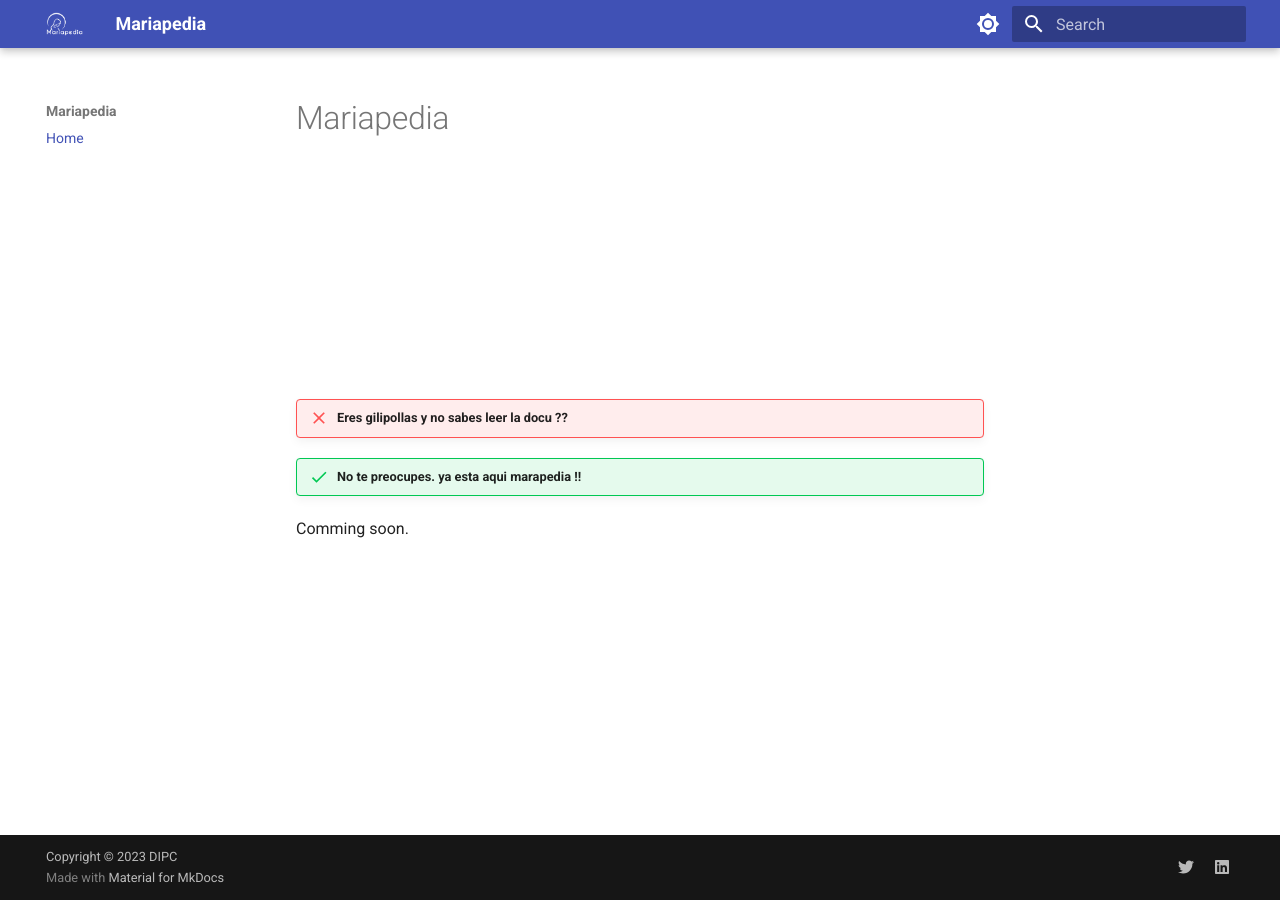
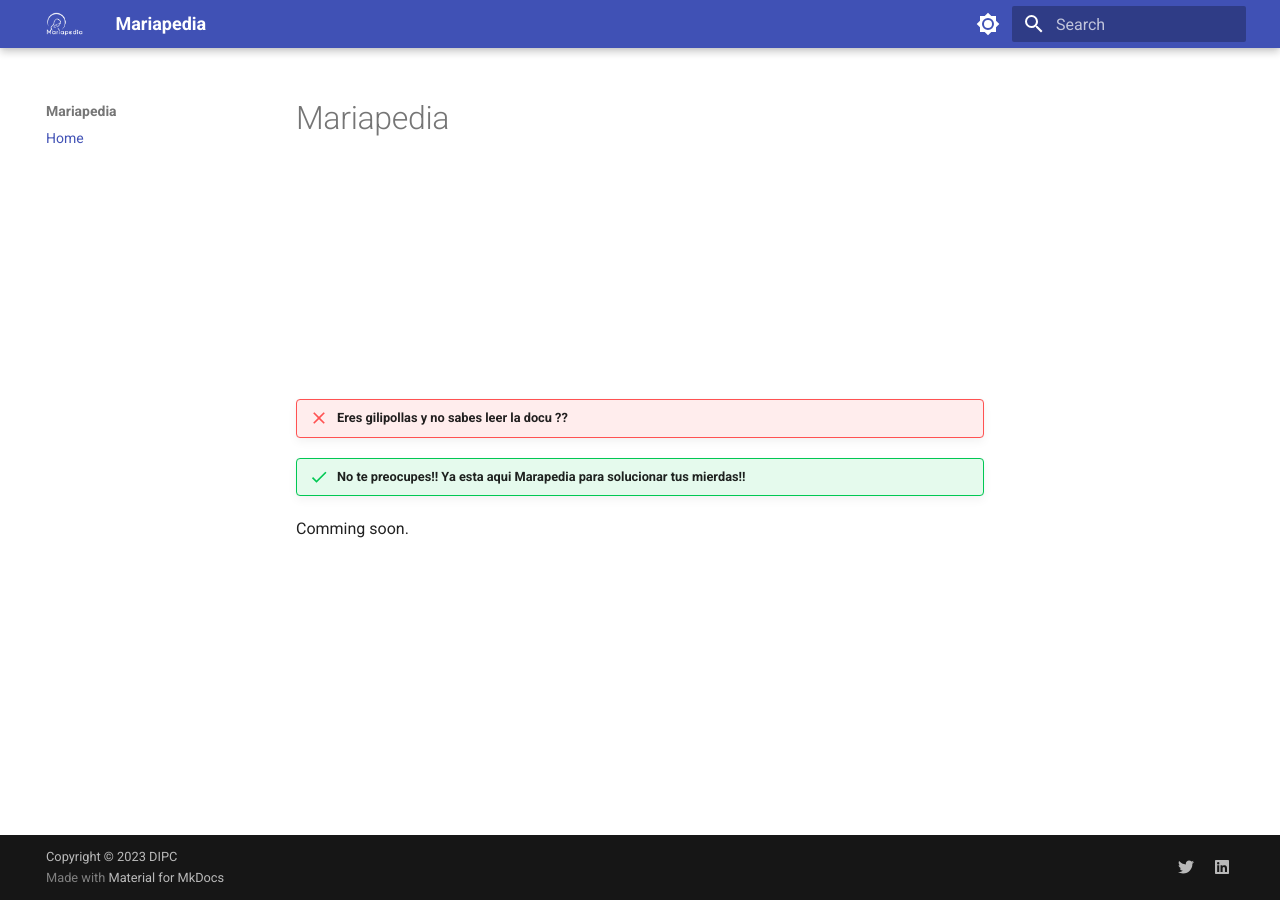
Before and after one commit to iortizdeluzu/mariapeda, an MkDocs documentation site: the page built from docs/index.md, in a window 1280 px wide. Built offline with MkDocs 1.6.1 and Material for MkDocs 9.7.7, drawn with Linux system fonts in a browser that asks for light colours.

Commit message:
first commit

```diff
--- a/docs/index.md
+++ b/docs/index.md
@@ -4,6 +4,6 @@
 
 !!! failure "Eres gilipollas y no sabes leer la docu ??"
 
-!!! success "No te preocupes. ya esta aqui marapedia !!"
+!!! success "No te preocupes!! Ya esta aqui Marapedia para solucionar tus mierdas!!"
 
 Comming soon.
```
